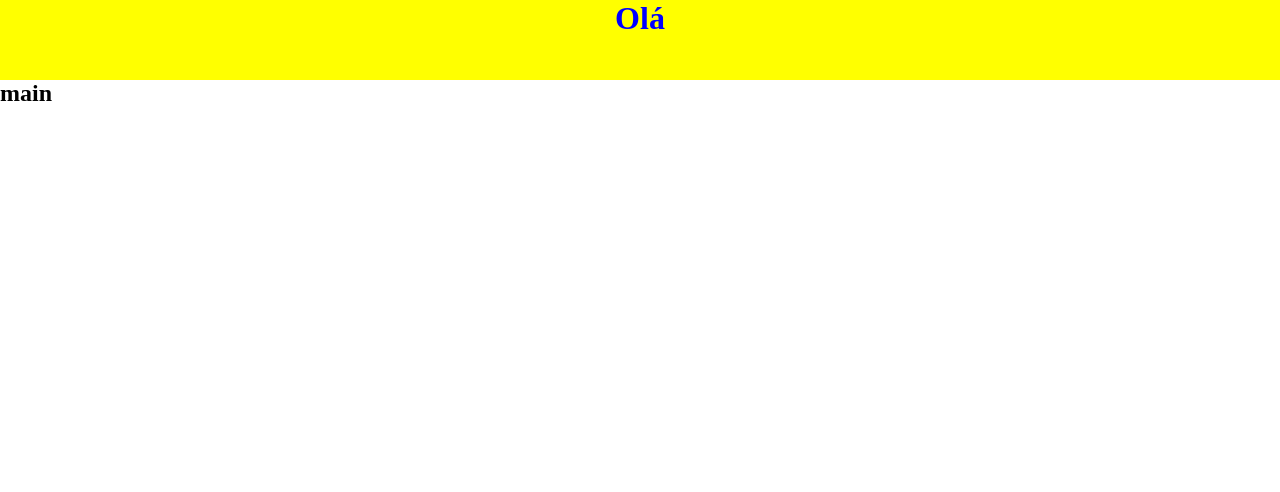
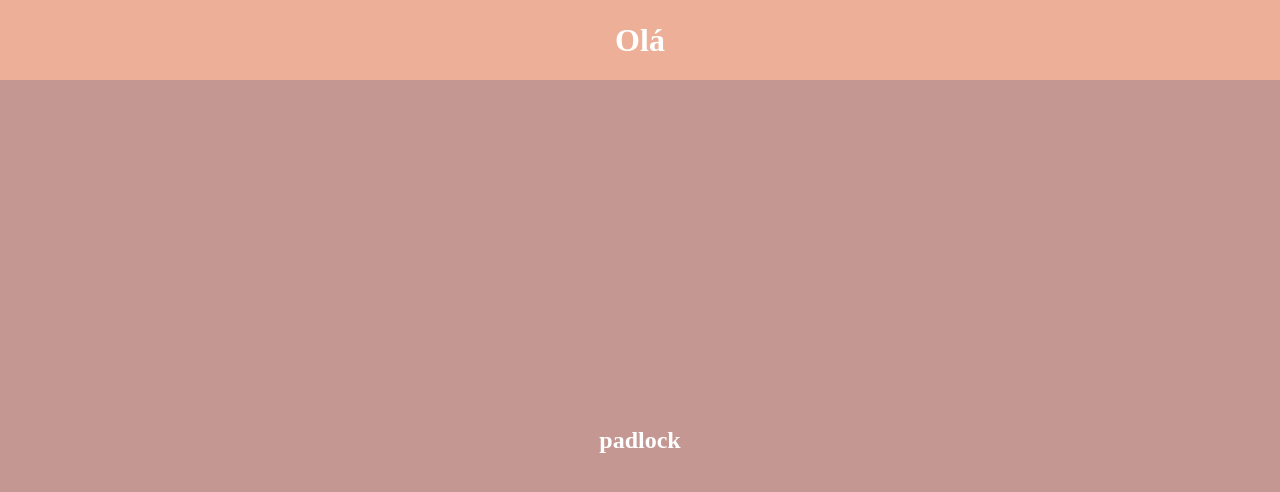
Before and after one commit to EXPedro/react-finance, a React (Create React App) app: page / in a window 1280 px wide. Shown: the top 492 px of the page. Built offline with nearby package versions, Linux system fonts and the light colour scheme.

Commit message:
Create Padlock component

```diff
--- a/src/components/header/Header.css
+++ b/src/components/header/Header.css
@@ -5,7 +5,9 @@ h1{
 .header{
   width: 100vw;
   height: 10vh;
-  color: blue;
-  background-color: yellow;
-  text-align: center;
+  color: #FFFFFF;
+  background-color: #EDAF97;
+  display: flex;
+  justify-content: center;
+  align-items: center;
 }
--- a/src/components/main/Main.css
+++ b/src/components/main/Main.css
@@ -1,3 +1,12 @@
 h2{
   margin: 0px;
 }
+
+.main{
+  height: 90vh;
+  background-color: #C49792;
+  color: #FFFFFF;
+  display: flex;
+  justify-content: center;
+  align-items: center;
+}
--- a/src/components/main/index.jsx
+++ b/src/components/main/index.jsx
@@ -1,10 +1,13 @@
 import React from "react";
 import './Main.css';
+import Padlock from "../padlock";
 
 const Main = () => {
   return(
     <>
-      <h2>main</h2>
+    <div className='main'>
+      <Padlock />
+    </div>
     </>
   )
 };
--- /dev/null
+++ b/src/components/padlock/Padlock.css
@@ -0,0 +1,3 @@
+h2{
+  margin: 0px;
+}
--- /dev/null
+++ b/src/components/padlock/index.jsx
@@ -0,0 +1,14 @@
+import React from "react";
+import './Padlock.css';
+
+const Padlock = () => {
+  return(
+    <>
+    <div className='padlock'>
+      <h2>padlock</h2>
+    </div>
+    </>
+  )
+};
+
+export default Padlock;
```
